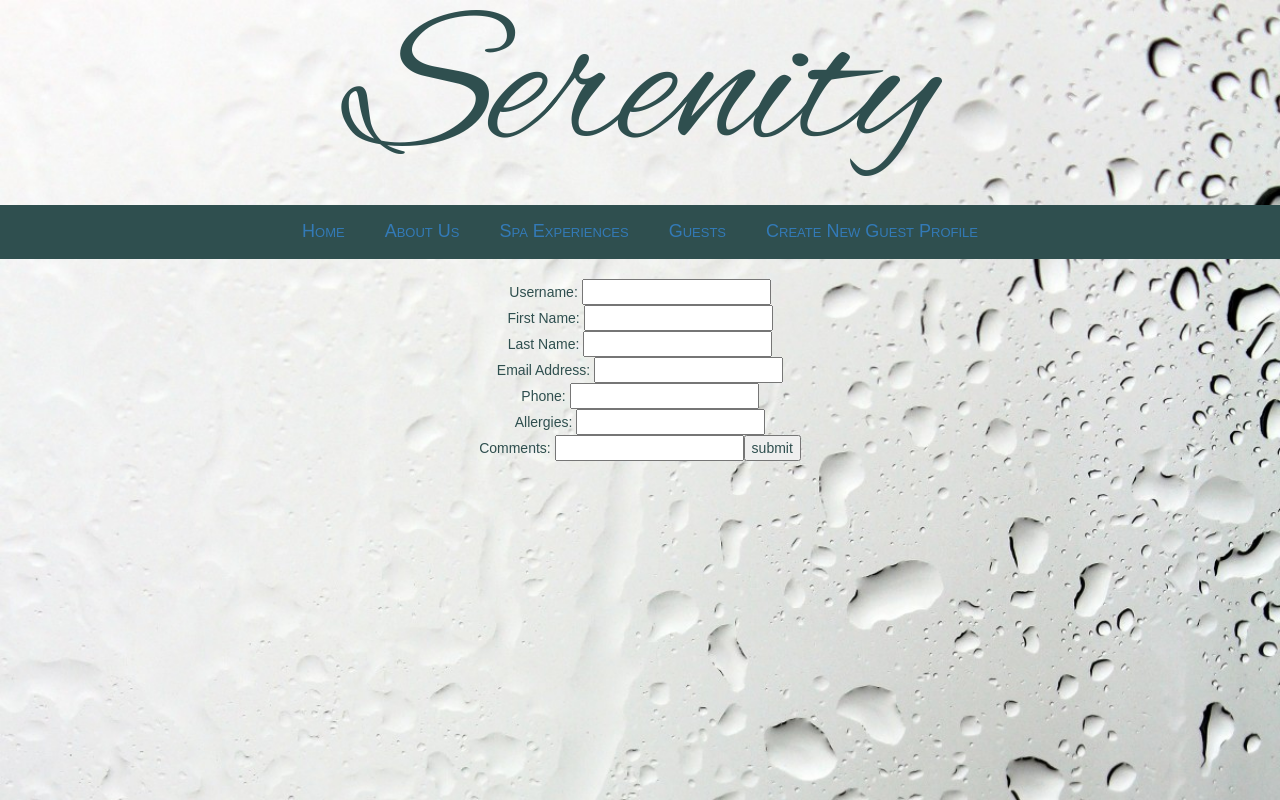
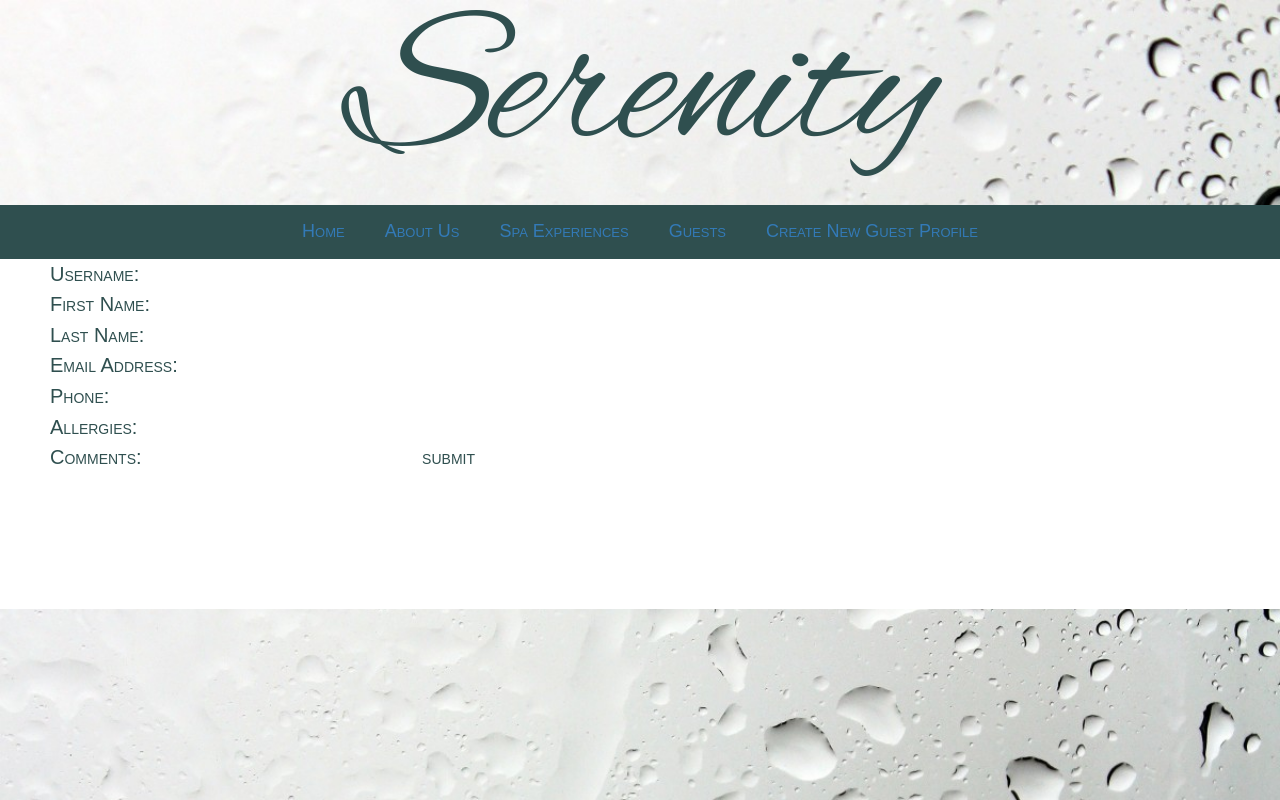
Before and after one commit to lillianku/serenity, a React (Create React App) app in the folder client/: page /newguest in a window 1280 px wide. Built offline with nearby package versions, Linux system fonts and the light colour scheme; a web font is replaced by a local one.

Commit message:
add initial style to new guest form and update guest profile form

```diff
--- a/client/src/components/App.css
+++ b/client/src/components/App.css
@@ -199,12 +199,18 @@ text-align: left;
   margin: 10px;
 }
 
-.Guest {
+.Guest, .GuestNew {
   font-family: 'Muli', sans-serif;
-  float: left;
   text-align: left;
   padding-left: 50px;
-  font-size: 15px;
+  font-size: 20px;
   font-variant: small-caps;
+  background-color: white;
+  margin-top: -20px;
+  height: 350px;
+}
 
+input {
+  background-color: white;
+  border: none;
 }
```
